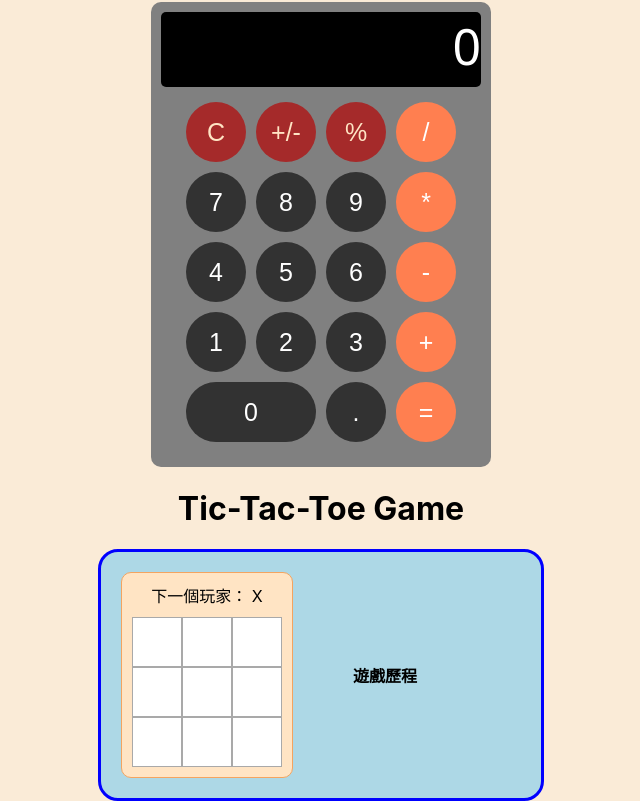
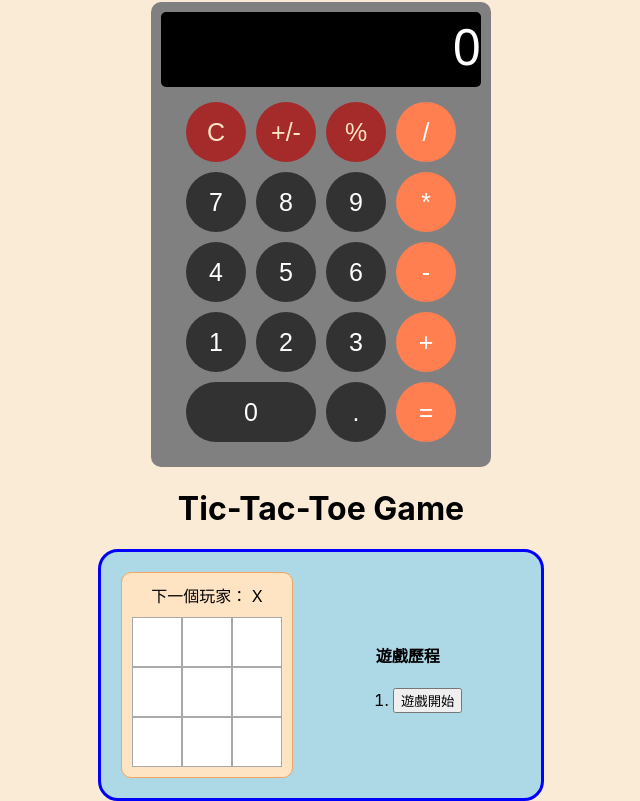
Before and after one commit to chendh/my-react-app, a React (Create React App) app: page / in a window 1280 px wide. Shown: the part 608-1409 px from the top of the page, without its empty margins (319-959 px from the left). Built offline with nearby package versions, Linux system fonts and the light colour scheme.

Commit message:
feat: Update Tic-Tac-Toe component to include game history

```diff
--- a/src/components/tic-tac-toe/TicTacToe.js
+++ b/src/components/tic-tac-toe/TicTacToe.js
@@ -1,25 +1,42 @@
-import React, {useState} from 'react';
-import Board from './Board';
+import React, { useState } from "react";
+import Board from "./Board";
 
-function TicTacToe(){
+function TicTacToe() {
   const [history, setHistory] = useState([Array(9).fill(null)]);
   const [currentMove, setCurrentMove] = useState(0);
   const xIsNext = currentMove % 2 === 0;
   const currentSquares = history[currentMove];
 
-    const handlePlay = (nextSquares) =>{
-        const nextHistory = [...history.slice(0, currentMove+1), nextSquares];
+  const handlePlay = (nextSquares) => {
+    const nextHistory = [...history.slice(0, currentMove + 1), nextSquares];
     setHistory(nextHistory);
     setCurrentMove(nextHistory.length - 1);
-    }
+  };
 
-    return(
-        <div className='game'>
-            <div className='game-board'>
-                <Board xIsNext={xIsNext} squares={currentSquares} onPlay={handlePlay}/>
+
+  const moves = history.map((squares, move) => {
+    const jumpTo = (nextMove) => setCurrentMove(nextMove);
+    let description = move > 0 ? `回到第 ${move} 步` : "遊戲開始";
+    // if (move > 0) {
+    //   description = "回到第 " + move + " 步";
+    // } else {
+    //   description = "遊戲開始";
+    // }
+    return <>
+      <li key = {move}>
+        <button onClick={()=> jumpTo(move)}>{description}</button>
+      </li>
+    </>;
+  });
+
+  return (
+    <div className="game">
+      <div className="game-board">
+        <Board xIsNext={xIsNext} squares={currentSquares} onPlay={handlePlay} />
       </div>
-            <div className='game-info'>
+      <div className="game-info">
         <h4>遊戲歷程</h4>
+        <ol>{moves}</ol>
       </div>
     </div>
   );
```
Lines whose indentation alone changed are shown as unchanged.
